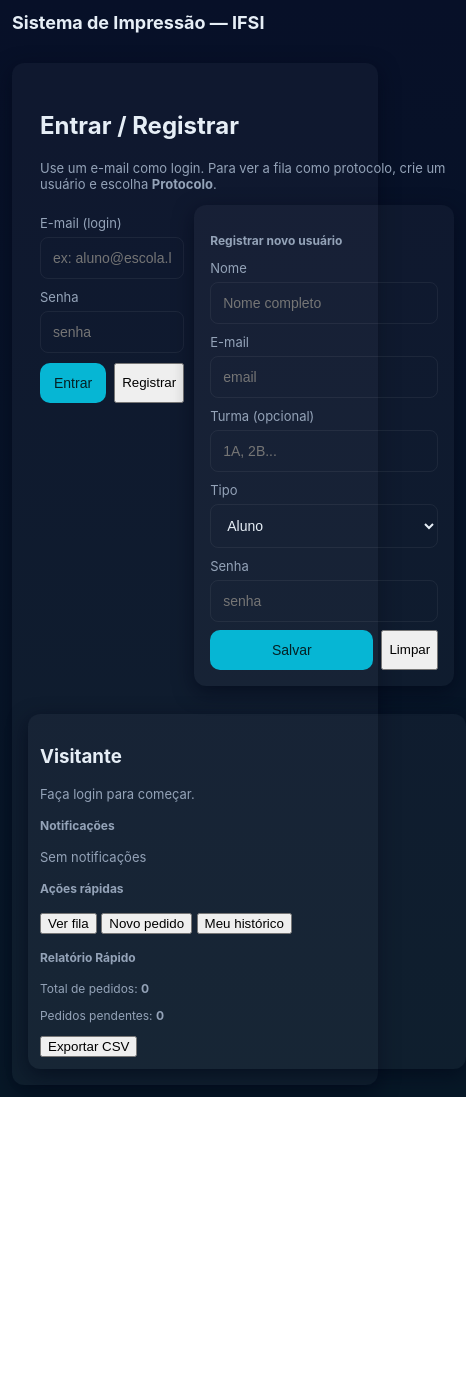
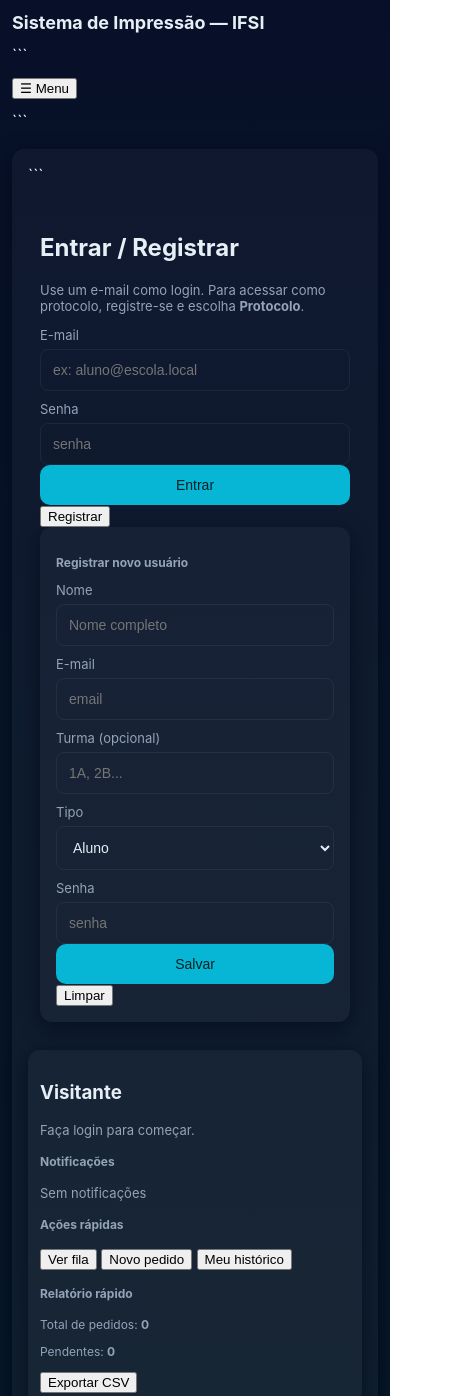
Before and after one commit to Printkaue/SIIF, a plain HTML site: page index.html in a window 390 px wide. Shown: the top 1396 px of the page, 466 px wide, since content can reach past the window. Before the commit the page ends 1097 px from the top, so only its background shows below. Drawn offline with Linux system fonts and the light colour scheme.

Commit message:
Refactor index.html for better structure and clarity
Refactor HTML structure for improved readability and organization, including updates to class names and layout.

````diff
--- a/index.html
+++ b/index.html
@@ -1,4 +1,5 @@
 <!doctype html>
+
 <html lang="pt-BR">
 <head>
   <meta charset="utf-8" />
@@ -7,89 +8,125 @@
   <title>Sistema de Impressão - IFSI</title>
 </head>
 <body>
+
 <div class="container">
+
   <header>
     <h1>Sistema de Impressão — IFSI</h1>
-      <div>
+
+```
+<div class="header-actions">
+  <button class="btn toggle-sidebar" id="toggle-sidebar">☰ Menu</button>
   <button class="btn" id="btn-logout" style="display:none">Sair</button>
 </div>
+```
+
   </header>
 
   <main class="card">
     <div id="app" class="grid">
-        <!-- coluna principal -->
+
+```
+  <!-- CONTEÚDO PRINCIPAL -->
   <div class="panel">
-          <!-- Login / Dashboard -->
+
+    <!-- LOGIN / REGISTRO -->
     <section id="login-section">
       <h2>Entrar / Registrar</h2>
-            <p class="muted">Use um e-mail como login. Para ver a fila como protocolo, crie um usuário e escolha <strong>Protocolo</strong>.</p>
-            <div style="display:flex;gap:10px;margin-top:12px">
-              <div style="flex:1">
-                <label>E-mail (login)</label>
+      <p class="muted">
+        Use um e-mail como login. Para acessar como protocolo, registre-se e escolha <strong>Protocolo</strong>.
+      </p>
+
+      <div class="auth-grid">
+
+        <!-- LOGIN -->
+        <div class="auth-login">
+          <label>E-mail</label>
           <input type="text" id="login-email" placeholder="ex: aluno@escola.local">
+
           <label>Senha</label>
           <input type="password" id="login-pass" placeholder="senha">
-                <div style="margin-top:10px;display:flex;gap:8px">
+
+          <div class="actions">
             <button class="primary" id="btn-login">Entrar</button>
             <button id="btn-show-register">Registrar</button>
           </div>
         </div>
-              <div style="width:260px" class="card">
+
+        <!-- REGISTRO -->
+        <div class="auth-register card">
           <h3 class="small">Registrar novo usuário</h3>
+
           <label>Nome</label>
           <input type="text" id="reg-name" placeholder="Nome completo">
+
           <label>E-mail</label>
           <input type="text" id="reg-email" placeholder="email">
+
           <label>Turma (opcional)</label>
           <input type="text" id="reg-turma" placeholder="1A, 2B...">
+
           <label>Tipo</label>
           <select id="reg-type">
-                  <option value="aluno" class="reg-type">Aluno</option>
-                  <option value="protocolo" class="reg-type">Protocolo</option>
-                  <option value="professor" class="reg-type">Professor</option>
+            <option value="aluno">Aluno</option>
+            <option value="protocolo">Protocolo</option>
+            <option value="professor">Professor</option>
           </select>
+
           <label>Senha</label>
           <input type="password" id="reg-pass" placeholder="senha">
-                <div style="margin-top:8px;display:flex;gap:8px">
-                  <button id="btn-register" class="primary">Salvar</button>
+
+          <div class="actions">
+            <button class="primary" id="btn-register">Salvar</button>
             <button id="btn-clear-register">Limpar</button>
           </div>
         </div>
+
       </div>
     </section>
 
+    <!-- DASHBOARD -->
     <section id="dashboard-section" style="display:none">
       <h2>Fazer pedido de impressão</h2>
+
       <div class="card">
         <label>Nome</label>
         <input id="req-name" type="text" placeholder="Seu nome">
+
         <label>Turma</label>
         <input id="req-turma" type="text" placeholder="Sua turma">
+
         <label>Quantidade de folhas</label>
         <input id="req-qty" type="text" inputmode="numeric" placeholder="Ex: 3">
+
         <label>Descrição (opcional)</label>
         <textarea id="req-desc" rows="3" placeholder="Observações sobre a impressão"></textarea>
-              <label>Arquivo (PDF/DOCX/Imagens) — max 3MB</label>
+
+        <label>Arquivo (PDF/DOCX/Imagens) — máx. 3MB</label>
         <input id="req-file" type="file" accept=".pdf,.doc,.docx,image/*">
-              <div style="margin-top:8px;display:flex;gap:8px;align-items:center">
+
+        <div class="actions end">
           <button id="btn-submit-req" class="primary">Solicitar Impressão</button>
           <button id="btn-clear-req">Limpar</button>
-                <div id="file-preview" style="margin-left:auto" class="tiny muted"></div>
+          <div id="file-preview" class="tiny muted"></div>
         </div>
       </div>
 
-            <h3 style="margin-top:14px">Meus pedidos</h3>
-            <div id="my-requests" class="card" style="min-height:60px"></div>
+      <h3 class="section-title">Meus pedidos</h3>
+      <div id="my-requests" class="card min-h"></div>
     </section>
 
+    <!-- PROTOCOLO -->
     <section id="protocol-section" style="display:none">
       <h2>Painel do Protocolo</h2>
-            <p class="muted">Aqui você vê a fila de impressão e pode marcar como concluída.</p>
+      <p class="muted">Gerencie a fila de impressão.</p>
+
       <div class="card">
         <h4>Fila de Impressões Pendentes</h4>
         <div id="queue-list"></div>
       </div>
-            <div style="margin-top:12px" class="card">
+
+      <div class="card spaced">
         <h4>Histórico</h4>
         <div id="history-list"></div>
       </div>
@@ -97,38 +134,42 @@
 
   </div>
 
-        <!-- coluna lateral -->
-        <aside class="panel card">
+  <!-- SIDEBAR -->
+  <aside class="panel card sidebar" id="sidebar">
+
     <div id="user-info">
       <h3>Visitante</h3>
       <p class="muted">Faça login para começar.</p>
     </div>
 
-          <div style="margin-top:12px">
+    <div class="sidebar-block">
       <h4 class="small">Notificações</h4>
       <ul id="notifications" class="list"></ul>
     </div>
 
-          <div style="margin-top:12px">
+    <div class="sidebar-block">
       <h4 class="small">Ações rápidas</h4>
       <button id="btn-view-queue">Ver fila</button>
       <button id="btn-view-dashboard">Novo pedido</button>
       <button id="btn-view-history">Meu histórico</button>
     </div>
 
-          <div style="margin-top:12px">
-            <h4 class="small">Relatório Rápido</h4>
+    <div class="sidebar-block">
+      <h4 class="small">Relatório rápido</h4>
       <p class="tiny">Total de pedidos: <strong id="total-requests">0</strong></p>
-            <p class="tiny">Pedidos pendentes: <strong id="total-pending">0</strong></p>
+      <p class="tiny">Pendentes: <strong id="total-pending">0</strong></p>
       <button id="btn-export-csv">Exportar CSV</button>
     </div>
+
   </aside>
 
 </div>
+```
 
   </main>
 </div>
 
 <script src="script.js"></script>
+
 </body>
 </html>
````
Lines whose indentation alone changed are shown as unchanged.
